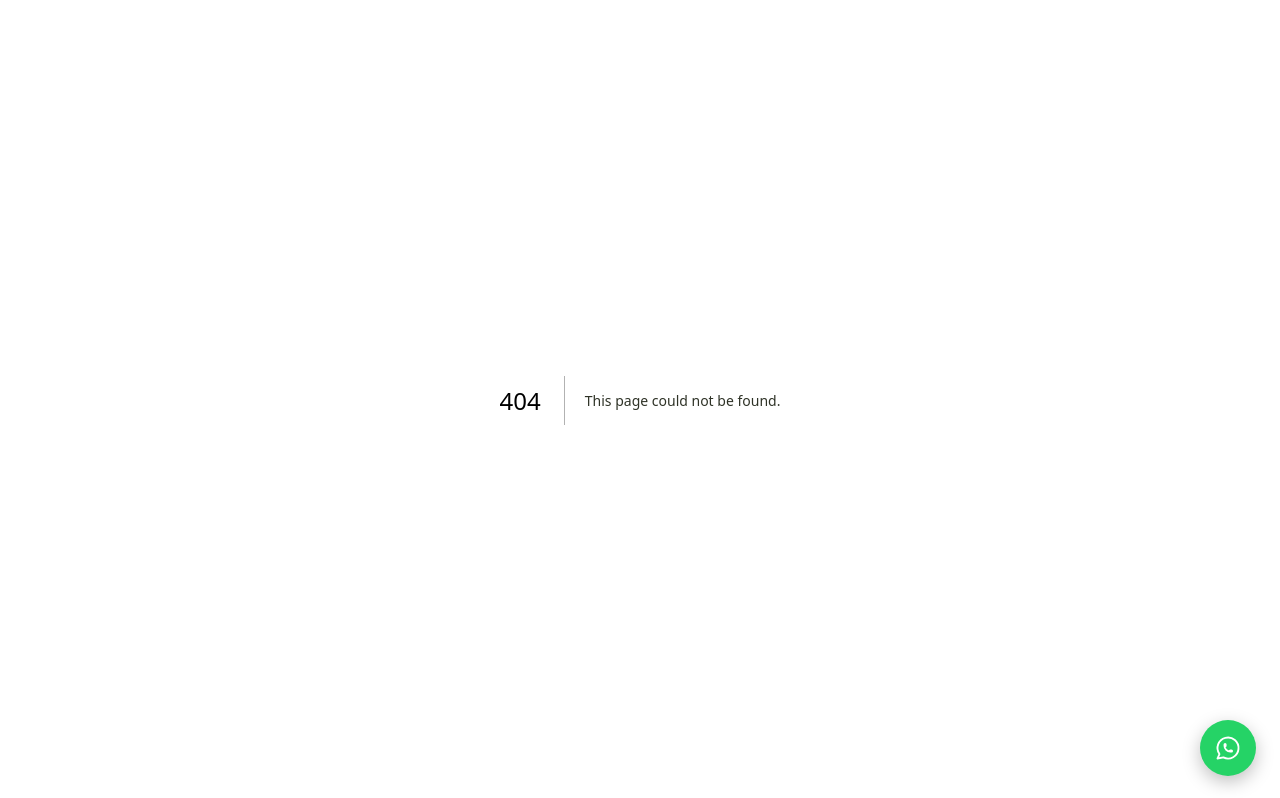
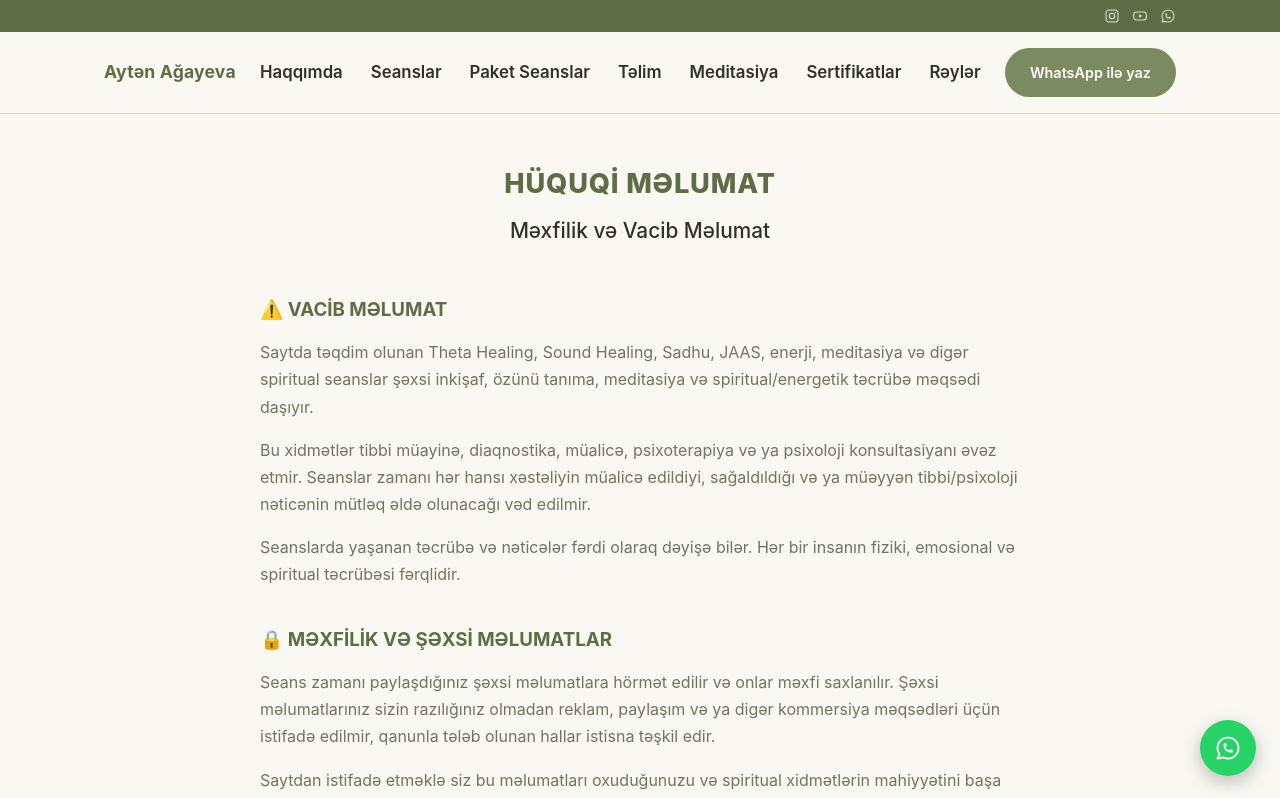
Before and after one commit to alamdarmanafov/aytenagayeva, a Next.js app: page /mexfilik in a window 1280 px wide. Before the commit this address had no page. Shown: the top 798 px of the page. Built offline with nearby package versions, Linux system fonts and the light colour scheme.

Commit message:
Add Məxfilik (privacy/disclaimer) page
New /mexfilik page covering: spiritual services are not a substitute
for medical/psychological treatment, and personal data confidentiality.
Linked from the footer bottom row.

```diff
--- a/app/components/Footer.js
+++ b/app/components/Footer.js
@@ -61,6 +61,7 @@ export default function Footer() {
         </div>
         <div className="footer-bottom">
           <span>© {new Date().getFullYear()} Aytən Ağayeva. Bütün hüquqlar qorunur.</span>
+          <a href="/mexfilik">Məxfilik və Vacib Məlumat</a>
         </div>
       </div>
     </footer>
--- a/app/globals.css
+++ b/app/globals.css
@@ -1023,3 +1023,23 @@ footer {
     height: 25px;
   }
 }
+
+.policy-content {
+  max-width: 760px;
+  margin: 0 auto;
+}
+
+.policy-content h3 {
+  color: var(--accent-dark);
+  margin: 2.25rem 0 0.9rem;
+}
+
+.policy-content h3:first-child {
+  margin-top: 0;
+}
+
+.policy-content p {
+  color: var(--muted);
+  margin: 0 0 1rem;
+  line-height: 1.7;
+}
--- /dev/null
+++ b/app/mexfilik/page.js
@@ -0,0 +1,57 @@
+import Header from '../components/Header';
+import Footer from '../components/Footer';
+
+export const metadata = {
+  title: 'Məxfilik və Vacib Məlumat — Aytən Ağayeva',
+  description: 'Seansların mahiyyəti, spiritual xidmətlərin əhatə dairəsi və şəxsi məlumatların məxfiliyi haqqında vacib məlumat.',
+};
+
+export default function Mexfilik() {
+  return (
+    <>
+      <Header />
+
+      <main>
+        <section style={{ paddingTop: '3rem' }}>
+          <div className="container">
+            <div className="section-head">
+              <p className="eyebrow">Hüquqi Məlumat</p>
+              <h2>Məxfilik və Vacib Məlumat</h2>
+            </div>
+            <div className="policy-content">
+              <h3>⚠️ VACİB MƏLUMAT</h3>
+              <p>
+                Saytda təqdim olunan Theta Healing, Sound Healing, Sadhu, JAAS, enerji, meditasiya və digər
+                spiritual seanslar şəxsi inkişaf, özünü tanıma, meditasiya və spiritual/energetik təcrübə
+                məqsədi daşıyır.
+              </p>
+              <p>
+                Bu xidmətlər tibbi müayinə, diaqnostika, müalicə, psixoterapiya və ya psixoloji konsultasiyanı
+                əvəz etmir. Seanslar zamanı hər hansı xəstəliyin müalicə edildiyi, sağaldıldığı və ya müəyyən
+                tibbi/psixoloji nəticənin mütləq əldə olunacağı vəd edilmir.
+              </p>
+              <p>
+                Seanslarda yaşanan təcrübə və nəticələr fərdi olaraq dəyişə bilər. Hər bir insanın fiziki,
+                emosional və spiritual təcrübəsi fərqlidir.
+              </p>
+
+              <h3>🔒 MƏXFİLİK VƏ ŞƏXSİ MƏLUMATLAR</h3>
+              <p>
+                Seans zamanı paylaşdığınız şəxsi məlumatlara hörmət edilir və onlar məxfi saxlanılır. Şəxsi
+                məlumatlarınız sizin razılığınız olmadan reklam, paylaşım və ya digər kommersiya məqsədləri
+                üçün istifadə edilmir, qanunla tələb olunan hallar istisna təşkil edir.
+              </p>
+
+              <p>
+                Saytdan istifadə etməklə siz bu məlumatları oxuduğunuzu və spiritual xidmətlərin mahiyyətini
+                başa düşdüyünüzü qəbul etmiş olursunuz.
+              </p>
+            </div>
+          </div>
+        </section>
+      </main>
+
+      <Footer />
+    </>
+  );
+}
```
